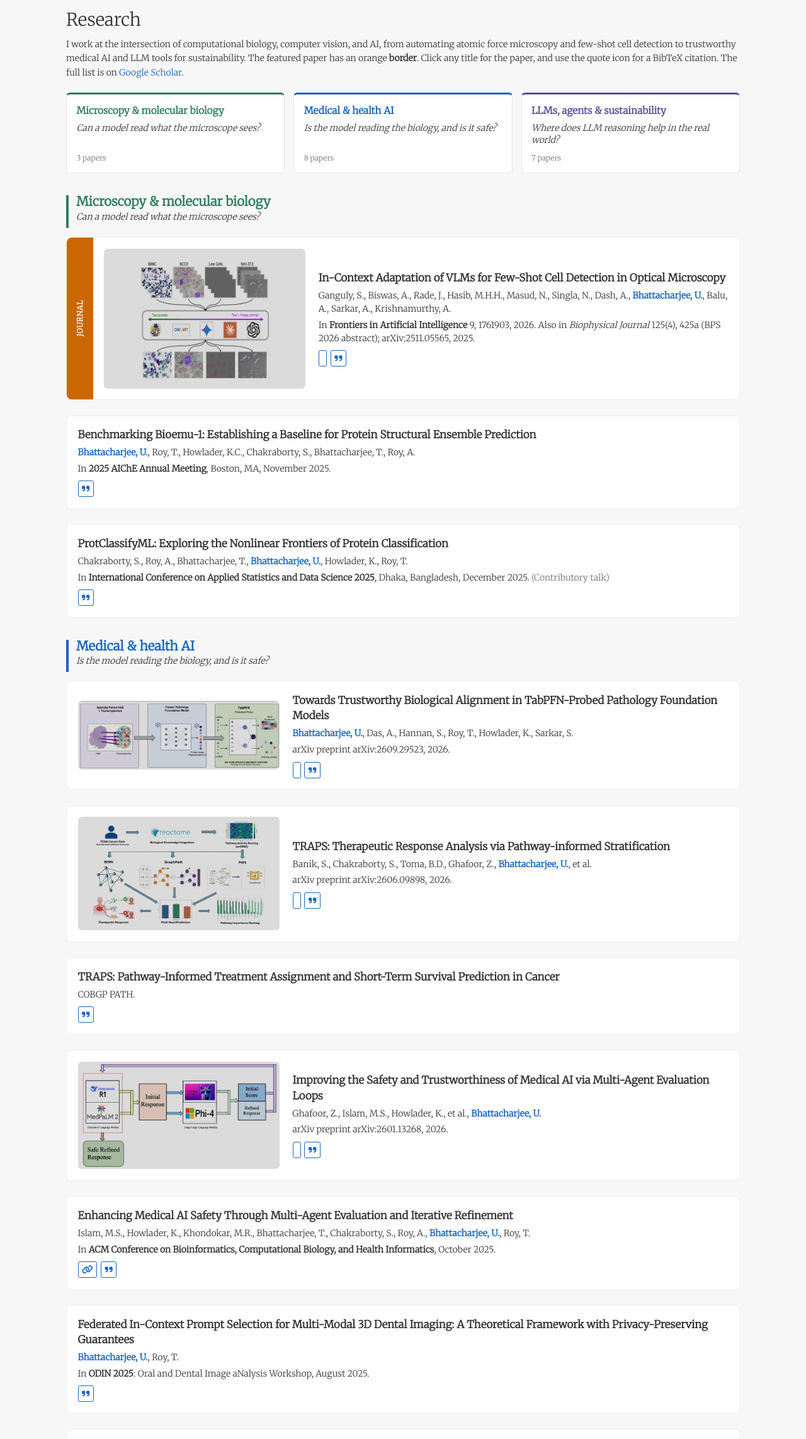
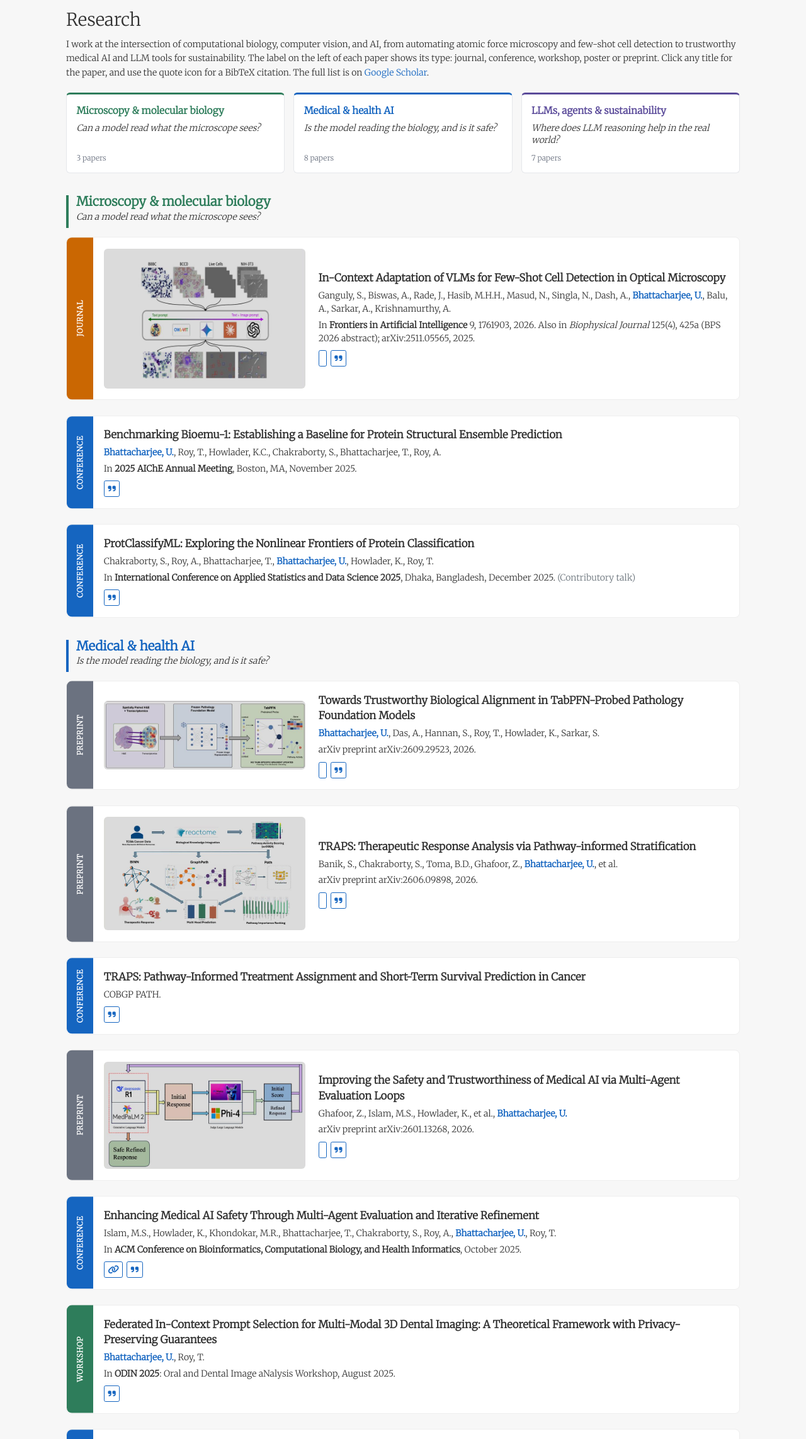
Before and after one commit to ushashi149/PORTFOLIO_UB, a plain HTML site: page index.html in a window 1280 px wide. Shown: the part 505-2790 px from the top of the page at 63% size. Drawn offline with nearby package versions, Linux system fonts and the light colour scheme; some icons are missing.

Commit message:
Keep theme layout and add type side labels to every paper

```diff
--- a/css/custom.css
+++ b/css/custom.css
@@ -201,3 +201,10 @@
 .dark .t3 { --theme: #b5a6e8; }
 .dark .t4 { --theme: #aab2bd; }
 @media (max-width: 767.98px) { .pub-themes { grid-template-columns: 1fr; } }
+
+/* Publication-type labels on the left edge of each paper card. */
+.pub-card[data-ribbon="Journal"]::before { background: #ca6702; }
+.pub-card[data-ribbon="Conference"]::before { background: #1565c0; }
+.pub-card[data-ribbon="Workshop"]::before { background: #2e7d5b; }
+.pub-card[data-ribbon="Poster"]::before { background: #6a4c93; }
+.pub-card[data-ribbon="Preprint"]::before { background: #6b7280; }
--- a/index.html
+++ b/index.html
@@ -108,7 +108,7 @@
         <h1 class="mb-0">Research</h1>
       </div>
       <div class="col-12">
-        <p>I work at the intersection of computational biology, computer vision, and AI, from automating atomic force microscopy and few-shot cell detection to trustworthy medical AI and LLM tools for sustainability. The featured paper has an orange <strong>border</strong>. Click any title for the paper, and use the quote icon for a BibTeX citation. The full list is on <a href="https://scholar.google.com/citations?hl=en&amp;user=nE0JzCEAAAAJ&amp;view_op=list_works&amp;sortby=pubdate" target="_blank" rel="noopener">Google Scholar</a>.</p>
+        <p>I work at the intersection of computational biology, computer vision, and AI, from automating atomic force microscopy and few-shot cell detection to trustworthy medical AI and LLM tools for sustainability. The label on the left of each paper shows its type: journal, conference, workshop, poster or preprint. Click any title for the paper, and use the quote icon for a BibTeX citation. The full list is on <a href="https://scholar.google.com/citations?hl=en&amp;user=nE0JzCEAAAAJ&amp;view_op=list_works&amp;sortby=pubdate" target="_blank" rel="noopener">Google Scholar</a>.</p>
 
         <nav class="pub-themes" aria-label="Research themes">
           <a class="pub-theme-tile t1" href="#pub-microscopy"><span class="pub-theme-name">Microscopy &amp; molecular biology</span><span class="pub-theme-q">Can a model read what the microscope sees?</span><span class="pub-theme-n">3 papers</span></a>
@@ -118,7 +118,7 @@
 
         <div class="pub-theme-head t1" id="pub-microscopy"><h3>Microscopy &amp; molecular biology</h3><p>Can a model read what the microscope sees?</p></div>
 
-        <div class="pub-card pub-featured" data-ribbon="Journal">
+        <div class="pub-card" data-ribbon="Journal">
           <div class="pub-card-img"><img src="images/publications/in-context-adaptation-of.png" alt="Figure for In-Context Adaptation of VLMs for Few-Shot Cell Detection in Optical Microscopy" loading="lazy" onerror="this.parentNode.remove()"></div>
           <div class="pub-card-body">
             <div class="pub-title"><a href="https://arxiv.org/abs/2511.05565" target="_blank" rel="noopener">In-Context Adaptation of VLMs for Few-Shot Cell Detection in Optical Microscopy</a></div>
@@ -130,7 +130,7 @@
           </div>
         </div>
 
-        <div class="pub-card">
+        <div class="pub-card" data-ribbon="Conference">
           <div class="pub-card-img"><img src="images/publications/benchmarking-bioemu-1-establishing.png" alt="Figure for Benchmarking Bioemu-1: Establishing a Baseline for Protein Structural Ensemble Prediction" loading="lazy" onerror="this.parentNode.remove()"></div>
           <div class="pub-card-body">
             <div class="pub-title"><a href="https://aiche.confex.com/aiche/2025/meetingapp.cgi/Paper/718780" target="_blank" rel="noopener">Benchmarking Bioemu-1: Establishing a Baseline for Protein Structural Ensemble Prediction</a></div>
@@ -142,7 +142,7 @@
           </div>
         </div>
 
-        <div class="pub-card">
+        <div class="pub-card" data-ribbon="Conference">
           <div class="pub-card-img"><img src="images/publications/protclassifyml-exploring-the-nonlinear.png" alt="Figure for ProtClassifyML: Exploring the Nonlinear Frontiers of Protein Classification" loading="lazy" onerror="this.parentNode.remove()"></div>
           <div class="pub-card-body">
             <div class="pub-title"><a href="https://sites.google.com/view/ims-icsds2025/" target="_blank" rel="noopener">ProtClassifyML: Exploring the Nonlinear Frontiers of Protein Classification</a></div>
@@ -156,7 +156,7 @@
 
         <div class="pub-theme-head t2" id="pub-health"><h3>Medical &amp; health AI</h3><p>Is the model reading the biology, and is it safe?</p></div>
 
-        <div class="pub-card">
+        <div class="pub-card" data-ribbon="Preprint">
           <div class="pub-card-img"><img src="images/publications/towards-trustworthy-biological-alignment.png" alt="Figure for Towards Trustworthy Biological Alignment in TabPFN-Probed Pathology Foundation Models" loading="lazy" onerror="this.parentNode.remove()"></div>
           <div class="pub-card-body">
             <div class="pub-title"><a href="https://arxiv.org/abs/2609.29523" target="_blank" rel="noopener">Towards Trustworthy Biological Alignment in TabPFN-Probed Pathology Foundation Models</a></div>
@@ -168,7 +168,7 @@
           </div>
         </div>
 
-        <div class="pub-card">
+        <div class="pub-card" data-ribbon="Preprint">
           <div class="pub-card-img"><img src="images/publications/traps-therapeutic-response-analysis.png" alt="Figure for TRAPS: Therapeutic Response Analysis via Pathway-informed Stratification" loading="lazy" onerror="this.parentNode.remove()"></div>
           <div class="pub-card-body">
             <div class="pub-title"><a href="https://arxiv.org/abs/2606.09898" target="_blank" rel="noopener">TRAPS: Therapeutic Response Analysis via Pathway-informed Stratification</a></div>
@@ -180,7 +180,7 @@
           </div>
         </div>
 
-        <div class="pub-card">
+        <div class="pub-card" data-ribbon="Conference">
           <div class="pub-card-img"><img src="images/publications/traps-pathway-informed-treatment.png" alt="Figure for TRAPS: Pathway-Informed Treatment Assignment and Short-Term Survival Prediction in Cancer" loading="lazy" onerror="this.parentNode.remove()"></div>
           <div class="pub-card-body">
             <div class="pub-title">TRAPS: Pathway-Informed Treatment Assignment and Short-Term Survival Prediction in Cancer</div>
@@ -191,7 +191,7 @@
           </div>
         </div>
 
-        <div class="pub-card">
+        <div class="pub-card" data-ribbon="Preprint">
           <div class="pub-card-img"><img src="images/publications/improving-the-safety-and.png" alt="Figure for Improving the Safety and Trustworthiness of Medical AI via Multi-Agent Evaluation Loops" loading="lazy" onerror="this.parentNode.remove()"></div>
           <div class="pub-card-body">
             <div class="pub-title"><a href="https://arxiv.org/abs/2601.13268" target="_blank" rel="noopener">Improving the Safety and Trustworthiness of Medical AI via Multi-Agent Evaluation Loops</a></div>
@@ -203,7 +203,7 @@
           </div>
         </div>
 
-        <div class="pub-card">
+        <div class="pub-card" data-ribbon="Conference">
           <div class="pub-card-img"><img src="images/publications/enhancing-medical-ai-safety.png" alt="Figure for Enhancing Medical AI Safety Through Multi-Agent Evaluation and Iterative Refinement" loading="lazy" onerror="this.parentNode.remove()"></div>
           <div class="pub-card-body">
             <div class="pub-title"><a href="https://doi.org/10.13140/RG.2.2.23087.80800" target="_blank" rel="noopener">Enhancing Medical AI Safety Through Multi-Agent Evaluation and Iterative Refinement</a></div>
@@ -215,7 +215,7 @@
           </div>
         </div>
 
-        <div class="pub-card">
+        <div class="pub-card" data-ribbon="Workshop">
           <div class="pub-card-img"><img src="images/publications/federated-in-context-prompt.png" alt="Figure for Federated In-Context Prompt Selection for Multi-Modal 3D Dental Imaging: A Theoretical Framework with Privacy-Preserving Guarantees" loading="lazy" onerror="this.parentNode.remove()"></div>
           <div class="pub-card-body">
             <div class="pub-title"><a href="https://odin-workshops.org/2025/" target="_blank" rel="noopener">Federated In-Context Prompt Selection for Multi-Modal 3D Dental Imaging: A Theoretical Framework with Privacy-Preserving Guarantees</a></div>
@@ -227,7 +227,7 @@
           </div>
         </div>
 
-        <div class="pub-card">
+        <div class="pub-card" data-ribbon="Conference">
           <div class="pub-card-img"><img src="images/publications/llamahealth-assessing-llama-s.png" alt="Figure for LLamaHealth: Assessing LLaMA's Performance in Multi-Class Healthcare Test Result Prediction" loading="lazy" onerror="this.parentNode.remove()"></div>
           <div class="pub-card-body">
             <div class="pub-title"><a href="https://scholar.google.com/citations?view_op=view_citation&amp;hl=en&amp;user=v1y3XMUAAAAJ&amp;citation_for_view=v1y3XMUAAAAJ%3A2osOgNQ5qMEC&amp;inst=10763123895732025241" target="_blank" rel="noopener">LLamaHealth: Assessing LLaMA's Performance in Multi-Class Healthcare Test Result Prediction</a></div>
@@ -239,7 +239,7 @@
           </div>
         </div>
 
-        <div class="pub-card">
+        <div class="pub-card" data-ribbon="Conference">
           <div class="pub-card-img"><img src="images/publications/evaluating-the-impact-of.png" alt="Figure for Evaluating the Impact of Vaccination Programs on Rubella Incidence: A Statistical Approach" loading="lazy" onerror="this.parentNode.remove()"></div>
           <div class="pub-card-body">
             <div class="pub-title"><a href="https://www.researchgate.net/publication/389395777_Evaluating_the_Impact_of_Vaccination_Programs_on_Rubella_Incidence_A_Statistical_Approach" target="_blank" rel="noopener">Evaluating the Impact of Vaccination Programs on Rubella Incidence: A Statistical Approach</a></div>
@@ -253,7 +253,7 @@
 
         <div class="pub-theme-head t3" id="pub-llm"><h3>LLMs, agents &amp; sustainability</h3><p>Where does LLM reasoning help in the real world?</p></div>
 
-        <div class="pub-card">
+        <div class="pub-card" data-ribbon="Preprint">
           <div class="pub-card-img"><img src="images/publications/towards-reversible-forgetting-managing.png" alt="Figure for Towards Reversible Forgetting: Managing Obsolete Knowledge in Continual Enterprise AI Agents" loading="lazy" onerror="this.parentNode.remove()"></div>
           <div class="pub-card-body">
             <div class="pub-title"><a href="https://arxiv.org/abs/2608.18177" target="_blank" rel="noopener">Towards Reversible Forgetting: Managing Obsolete Knowledge in Continual Enterprise AI Agents</a></div>
@@ -265,7 +265,7 @@
           </div>
         </div>
 
-        <div class="pub-card">
+        <div class="pub-card" data-ribbon="Preprint">
           <div class="pub-card-img"><img src="images/publications/toward-uncertainty-quantification-in.png" alt="Figure for Toward Uncertainty Quantification in Modern Art" loading="lazy" onerror="this.parentNode.remove()"></div>
           <div class="pub-card-body">
             <div class="pub-title"><a href="https://arxiv.org/abs/2608.04038" target="_blank" rel="noopener">Toward Uncertainty Quantification in Modern Art</a></div>
@@ -277,7 +277,7 @@
           </div>
         </div>
 
-        <div class="pub-card">
+        <div class="pub-card" data-ribbon="Workshop">
           <div class="pub-card-img"><img src="images/publications/towards-financial-world-modeling.png" alt="Figure for Towards Financial World Modeling: An Open Efficiency Question" loading="lazy" onerror="this.parentNode.remove()"></div>
           <div class="pub-card-body">
             <div class="pub-title">Towards Financial World Modeling: An Open Efficiency Question</div>
@@ -289,7 +289,7 @@
           </div>
         </div>
 
-        <div class="pub-card">
+        <div class="pub-card" data-ribbon="Conference">
           <div class="pub-card-img"><img src="images/publications/interpreting-transformers-through-the.png" alt="Figure for Interpreting Transformers through the Lens of Physics and Dynamical Systems" loading="lazy" onerror="this.parentNode.remove()"></div>
           <div class="pub-card-body">
             <div class="pub-title">Interpreting Transformers through the Lens of Physics and Dynamical Systems</div>
@@ -301,7 +301,7 @@
           </div>
         </div>
 
-        <div class="pub-card">
+        <div class="pub-card" data-ribbon="Conference">
           <div class="pub-card-img"><img src="images/publications/emissai-llm-powered-analysis.png" alt="Figure for EmissAI: LLM-Powered Analysis of Carbon Footprint" loading="lazy" onerror="this.parentNode.remove()"></div>
           <div class="pub-card-body">
             <div class="pub-title"><a href="https://aiche.confex.com/aiche/2025/meetingapp.cgi/Paper/718706" target="_blank" rel="noopener">EmissAI: LLM-Powered Analysis of Carbon Footprint</a></div>
@@ -313,7 +313,7 @@
           </div>
         </div>
 
-        <div class="pub-card">
+        <div class="pub-card" data-ribbon="Conference">
           <div class="pub-card-img"><img src="images/publications/ai-driven-waste-sorting.png" alt="Figure for AI-Driven Waste Sorting with Llama 3.2 Vision for Sustainable Management" loading="lazy" onerror="this.parentNode.remove()"></div>
           <div class="pub-card-body">
             <div class="pub-title"><a href="https://aiche.confex.com/aiche/2025/meetingapp.cgi/Person/306037" target="_blank" rel="noopener">AI-Driven Waste Sorting with Llama 3.2 Vision for Sustainable Management</a></div>
@@ -325,7 +325,7 @@
           </div>
         </div>
 
-        <div class="pub-card">
+        <div class="pub-card" data-ribbon="Poster">
           <div class="pub-card-img"><img src="images/publications/ai-driven-food-price.png" alt="Figure for AI-Driven Food Price Inflation Prediction and Country Clustering via LLMs" loading="lazy" onerror="this.parentNode.remove()"></div>
           <div class="pub-card-body">
             <div class="pub-title"><a href="https://www.researchgate.net/publication/385319215_ECON_AI" target="_blank" rel="noopener">AI-Driven Food Price Inflation Prediction and Country Clustering via LLMs</a></div>
```
